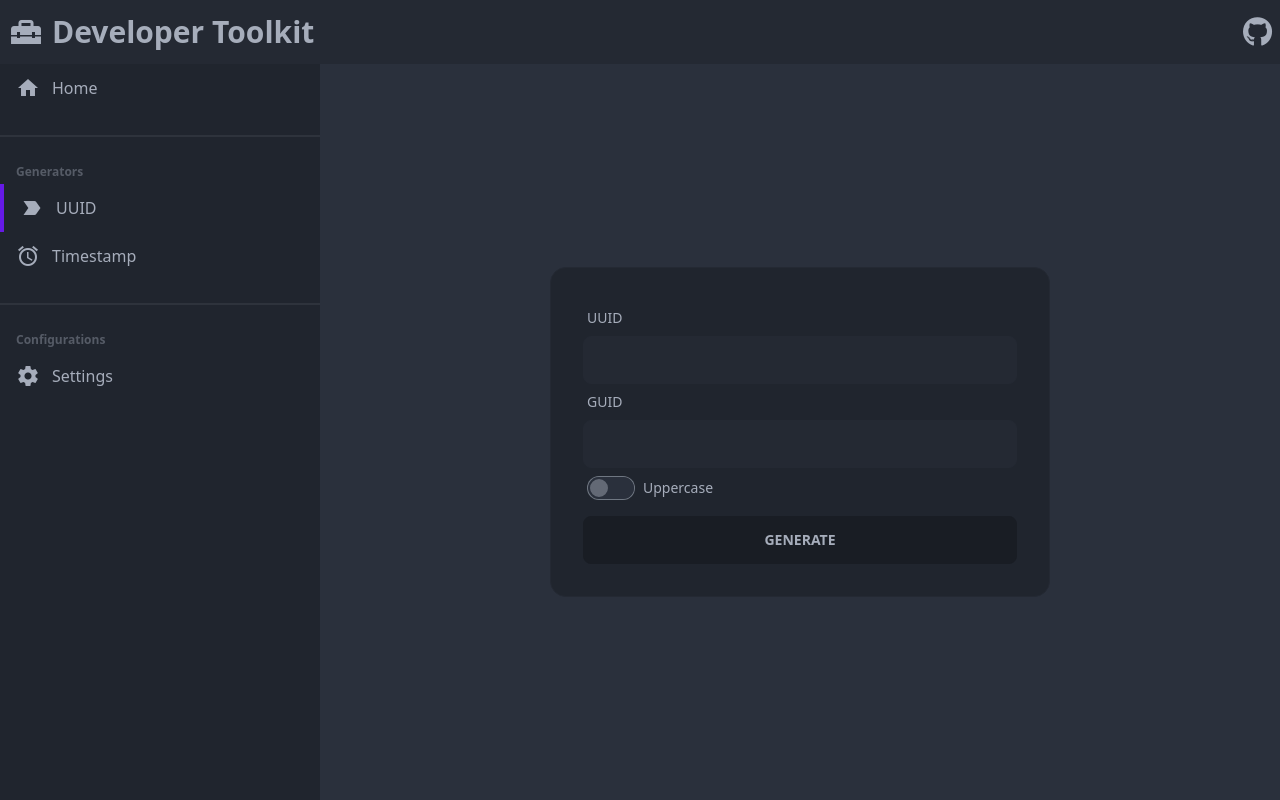
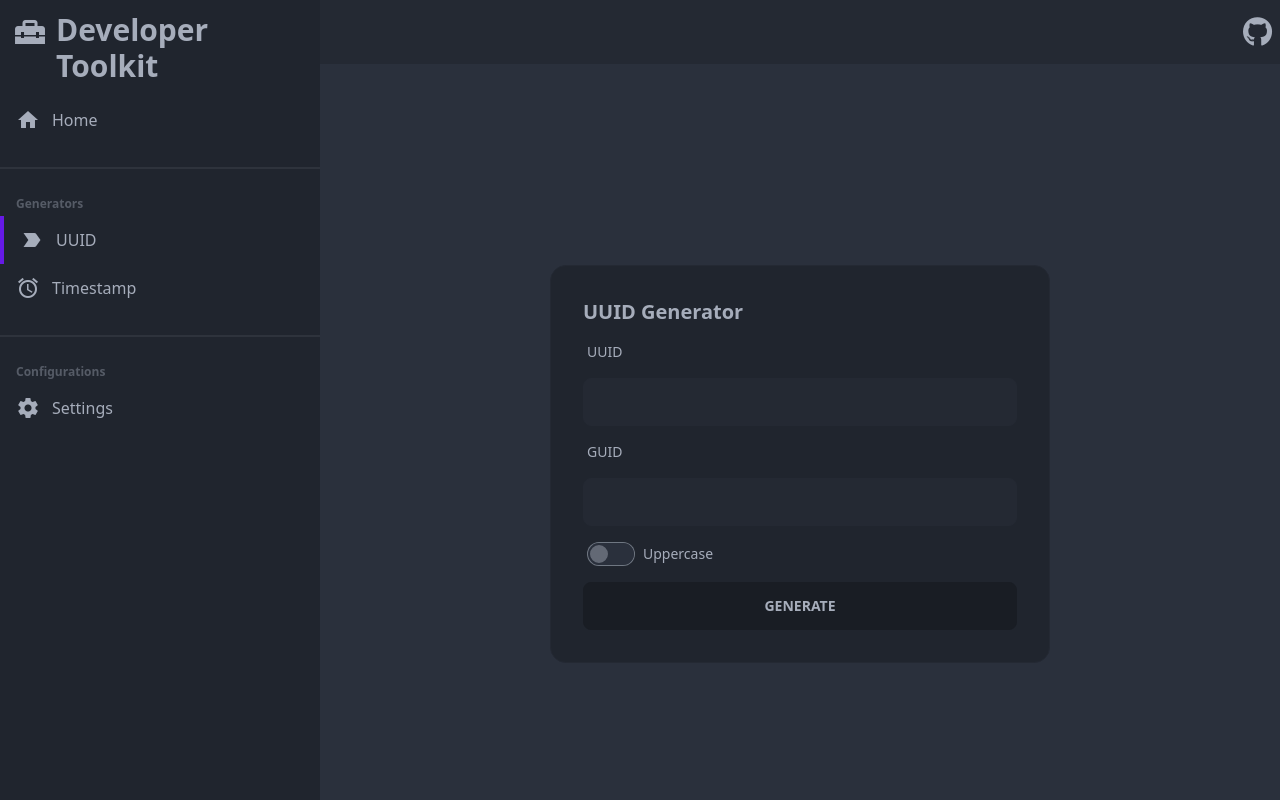
Before and after one commit to kelvinchin12070811/developer-toolkit, an Angular app: page /generators/uuid in a window 1280 px wide. Built offline with nearby package versions, Linux system fonts and the light colour scheme.

Commit message:
Changed some UI.

```diff
--- a/src/app/app.component.html
+++ b/src/app/app.component.html
@@ -1,10 +1,11 @@
-<app-header></app-header>
-
 <div class="drawer drawer-mobile">
   <input id="sidebar-drawer" type="checkbox" class="drawer-toggle" />
-  <div class="drawer-content main-drawer-content">
-    <!-- Page content here -->
-    <router-outlet></router-outlet>
+  <div class="drawer-content">
+    <app-header></app-header>
+    <div class="main-drawer-content">
+      <!-- Page content here -->
+      <router-outlet></router-outlet>
+    </div>
   </div>
   <div class="drawer-side">
     <label for="sidebar-drawer" class="drawer-overlay"></label>
--- a/src/app/app.component.scss
+++ b/src/app/app.component.scss
@@ -1,5 +1,5 @@
 .main-drawer-content {
-    @apply flex flex-col items-stretch lg:justify-center max-lg:mt-3 max-lg:mb-3;
+    @apply flex flex-col items-stretch lg:min-h-full lg:justify-center max-lg:mt-3 max-lg:mb-3;
 }
 
 .menu-container {
--- a/src/app/common/header/header.component.scss
+++ b/src/app/common/header/header.component.scss
@@ -15,7 +15,7 @@
 }
 
 .site-logo-container {
-    @apply flex-1;
+    @apply flex-1 lg:opacity-0;
 
     i {
         @apply text-4xl pr-2;
--- a/src/app/common/sidebar/sidebar.component.html
+++ b/src/app/common/sidebar/sidebar.component.html
@@ -1,3 +1,8 @@
+<div class="site-logo-container">
+  <i class="material-icons">home_repair_service</i>
+  <h1>Developer Toolkit</h1>
+</div>
+
 <!-- Sidebar content here -->
 <li
   class="menu"
--- a/src/app/common/sidebar/sidebar.component.scss
+++ b/src/app/common/sidebar/sidebar.component.scss
@@ -0,0 +1,11 @@
+.site-logo-container {
+    @apply hidden lg:flex p-3;
+
+    i {
+        @apply text-4xl pr-2;
+    }
+
+    h1 {
+        @apply font-bold text-3xl max-md:text-xl;
+    }
+}
--- a/src/app/pages/generators/timestamp/timestamp.component.html
+++ b/src/app/pages/generators/timestamp/timestamp.component.html
@@ -1,10 +1,12 @@
 <main class="main-container">
   <div class="form-control card card-bordered">
+    <div class="card-body">
+      <h2 class="card-title">Timestamp Generator</h2>
+
       <label class="label">
         <span class="label-text">Timestamp</span>
       </label>
       <input type="text" class="input" [ngModel]="timestamp()" disabled />
-
       <label class="label">
         <span class="label-text">Type</span>
       </label>
@@ -17,7 +19,6 @@
         <option value="iso8601-no-separator">ISO8601 Without Separator</option>
         <option value="unix">Unix Timestamp</option>
       </select>
-
       <input
         type="button"
         class="btn gen-btn"
@@ -25,4 +26,5 @@
         (click)="generateTimestamp()"
       />
     </div>
+  </div>
 </main>
--- a/src/app/pages/generators/timestamp/timestamp.component.scss
+++ b/src/app/pages/generators/timestamp/timestamp.component.scss
@@ -3,7 +3,7 @@
 }
 
 .form-control {
-    @apply bg-base-300 p-8;
+    @apply bg-base-300;
     width: min(500px, 100%);
 }
 
--- a/src/app/pages/generators/uuid/uuid.component.html
+++ b/src/app/pages/generators/uuid/uuid.component.html
@@ -1,5 +1,8 @@
 <main>
   <div class="form-control card card-bordered">
+    <div class="card-body">
+      <h2 class="card-title">UUID Generator</h2>
+
       <label class="label">
         <span class="label-text">UUID</span>
       </label>
@@ -9,7 +12,6 @@
         [ngModel]="getUUID()"
         disabled
       />
-
       <label class="label">
         <span class="label-text">GUID</span>
       </label>
@@ -19,7 +21,6 @@
         [ngModel]="getGUID()"
         disabled
       />
-
       <label class="label cursor-pointer justify-start">
         <input
           type="checkbox"
@@ -29,7 +30,7 @@
         />
         <span class="label-text text-left">Uppercase</span>
       </label>
-
       <input type="button" value="Generate" class="btn" (click)="genUUID()" />
     </div>
+  </div>
 </main>
--- a/src/app/pages/generators/uuid/uuid.component.scss
+++ b/src/app/pages/generators/uuid/uuid.component.scss
@@ -2,12 +2,8 @@ main {
     @apply p-2 grid place-items-center w-full;
 
     .form-control {
-        @apply bg-base-300 p-8;
+        @apply bg-base-300;
         width: min(500px, 100%);
-    }
-
-    .btn {
-        @apply mt-2;
     }
 
     .toggle {
--- a/src/styles.scss
+++ b/src/styles.scss
@@ -8,5 +8,5 @@ body {
 }
 
 app-root {
-    @apply inline-block h-screen w-full flex flex-col;
+    @apply inline-block w-full flex flex-col;
 }
```
Lines whose indentation alone changed are shown as unchanged.
